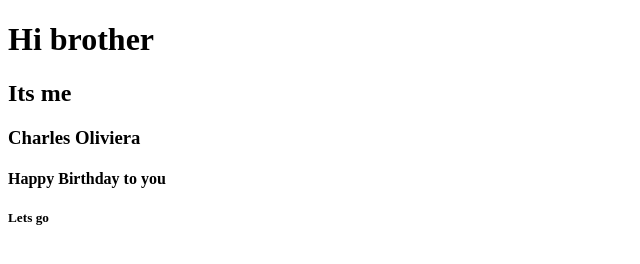
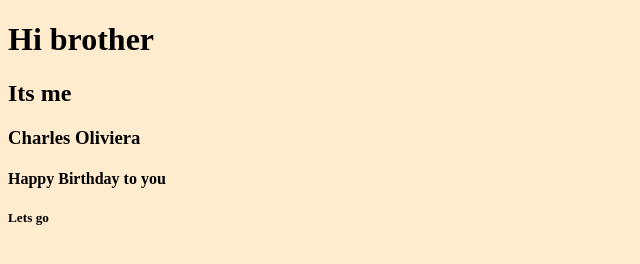
Before and after one commit to Dylannn67/practice-03_git-github, a plain HTML site: page index.html in a window 1280 px wide. Shown: the whole page, without its empty margins (0-640 px from the left). Drawn offline with Linux system fonts and the light colour scheme.

Commit message:
Added + linked .css file

```diff
--- a/index.html
+++ b/index.html
@@ -3,6 +3,7 @@
 <html lang="en">
     <head>
         <title>Message from Charles Oliviera</title>
+        <link rel="Stylesheet" href="style.css">
     </head>
     <body>
         <h1>Hi brother</h1>
--- /dev/null
+++ b/style.css
@@ -0,0 +1,3 @@
+body{
+    background-color: blanchedalmond;
+}
```
